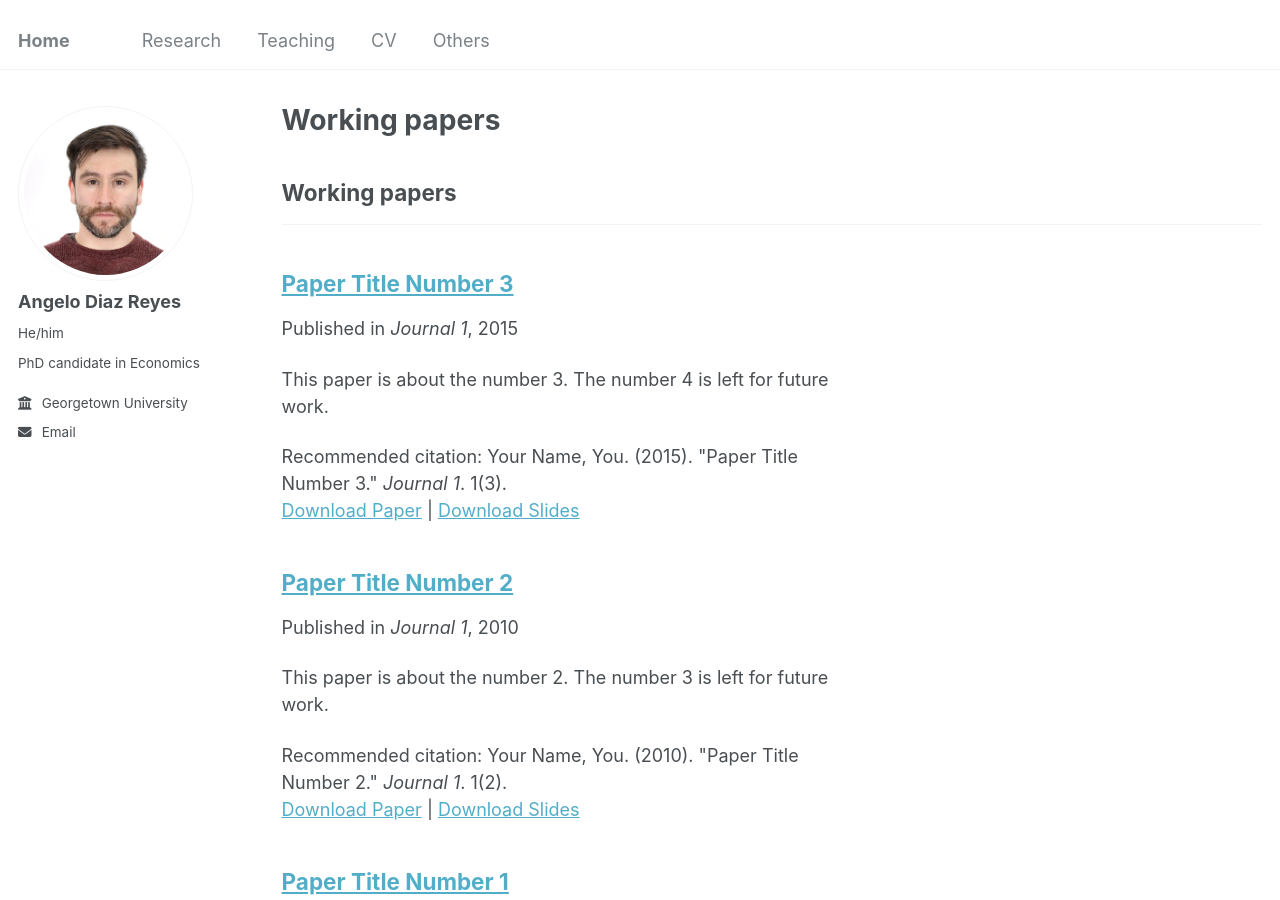
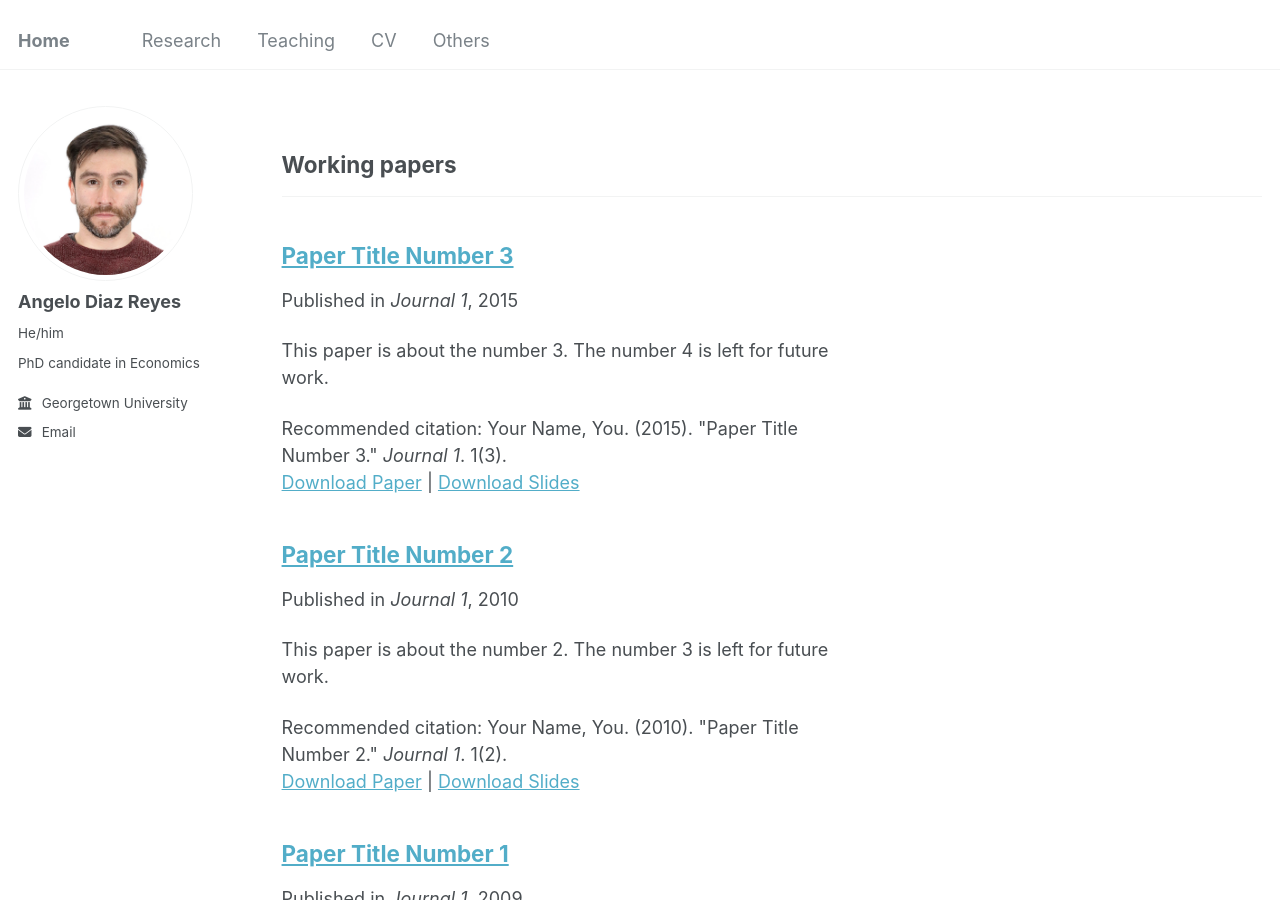
Before and after one commit to angelodiazreyes/angelodiazreyes.github.io, a Jekyll site: the page built from _pages/publications.html, in a window 1280 px wide and 900 px high. Built offline with Jekyll 4.4.1, drawn with Linux system fonts in a browser that asks for light colours.

Commit message:
publications.html

```diff
--- a/_pages/publications.html
+++ b/_pages/publications.html
@@ -1,6 +1,6 @@
 ---
 layout: archive
-title: "Working papers"
+title: # "Working papers"
 permalink: /publications/
 author_profile: true
 ---
```
